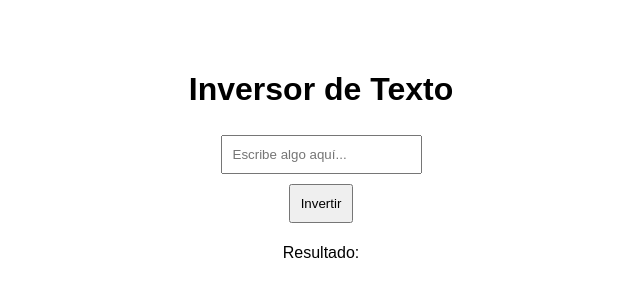
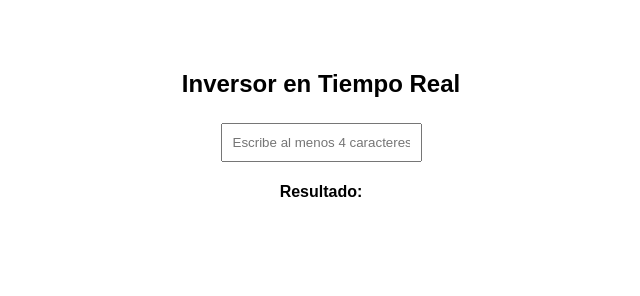
Before and after one commit to Juls-85/AI4Devs-intro-202603, a plain HTML site: page template/solved-iniciales/reversestring-ARM/index.html in a window 1280 px wide. Shown: the whole page, without its empty margins (319-959 px from the left). Drawn offline with Linux system fonts and the light colour scheme.

Commit message:
Se añade botón index.html

```diff
--- a/template/solved-iniciales/reversestring-ARM/index.html
+++ b/template/solved-iniciales/reversestring-ARM/index.html
@@ -3,19 +3,21 @@
 <head>
     <meta charset="UTF-8">
     <meta name="viewport" content="width=device-width, initial-scale=1.0">
-    <title>Reverse String</title>
+    <title>Reverse String Real-Time</title>
     <style>
         body { font-family: sans-serif; display: flex; flex-direction: column; align-items: center; margin-top: 50px; }
         input, button { padding: 10px; margin: 5px; }
+        #btnInvertir { display: none; } /* Oculto por defecto */
     </style>
 </head>
 <body>
 
-    <h1>Inversor de Texto</h1>
-    <input type="text" id="userInput" placeholder="Escribe algo aquí...">
-    <button onclick="invertirTexto()">Invertir</button>
+    <h2>Inversor en Tiempo Real</h2>
+    <input type="text" id="userInput" placeholder="Escribe al menos 4 caracteres..." oninput="procesarTexto()">
 
-    <p>Resultado: <strong id="result"></strong></p>
+    <button id="btnInvertir">¡Botón Especial!</button>
+
+    <p><strong>Resultado:</strong> <span id="result"></span></p>
 
     <script src="script.js"></script>
 </body>
```
